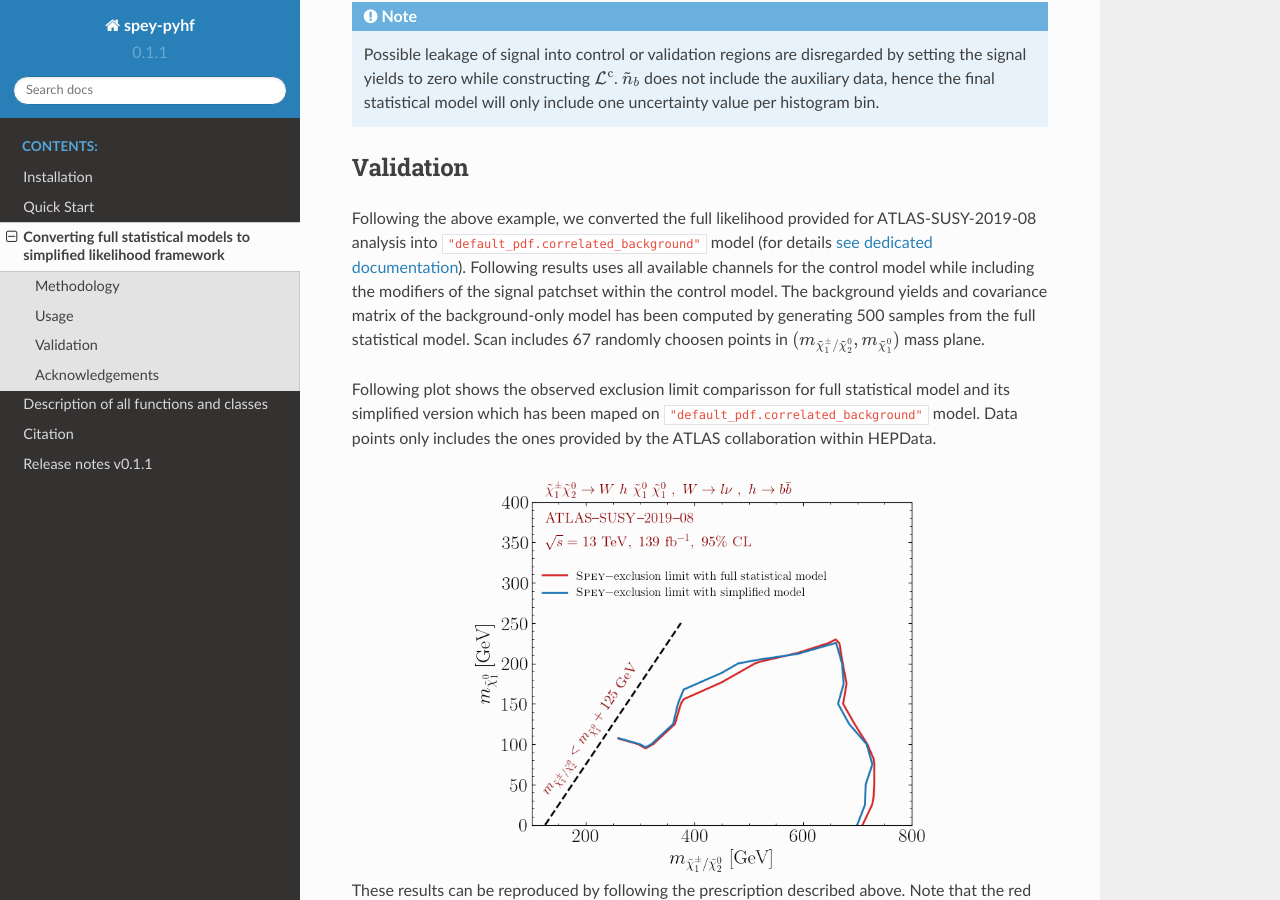
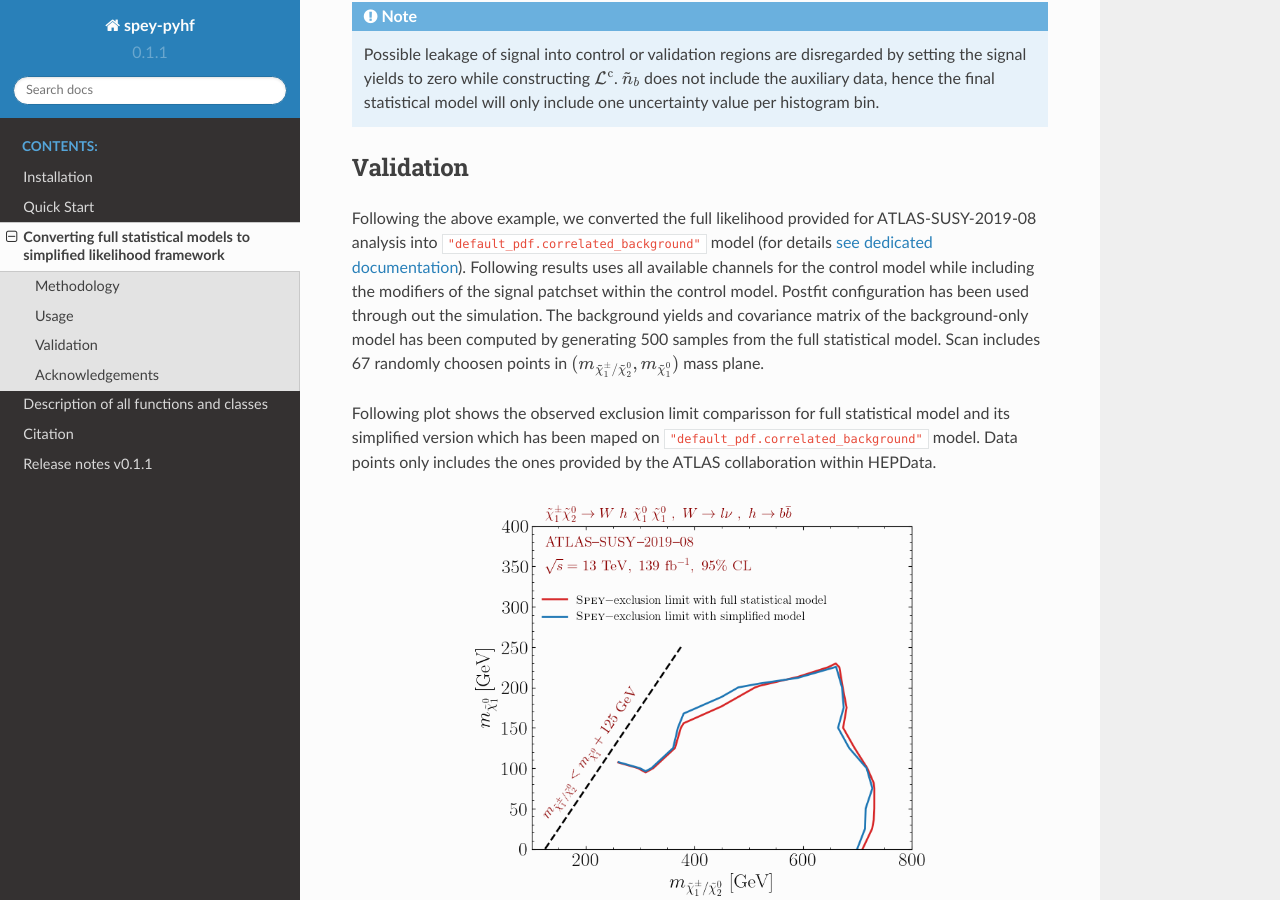
Before and after one commit to SpeysideHEP/spey-pyhf, a Sphinx documentation site: the page built from docs/simplify.rst, in a window 1280 px wide and 900 px high, scrolled down 3057 px. Built offline with Sphinx 7.4.7 and the Read the Docs theme 2.0.0, drawn with Linux system fonts in a browser that asks for light colours.

Commit message:
extend doc

```diff
--- a/docs/simplify.rst
+++ b/docs/simplify.rst
@@ -158,9 +158,10 @@ Following the above example, we converted the full likelihood provided for ATLAS
 into ``"default_pdf.correlated_background"`` model (for details
 `see dedicated documentation <https://speysidehep.github.io/spey/plugins.html#default-plug-ins>`_).
 Following results uses all available channels for the control model while including the modifiers of the
-signal patchset within the control model. The background yields and covariance matrix of the background-only
-model has been computed by generating 500 samples from the full statistical model. Scan includes 67 randomly
-choosen points in :math:`(m_{\tilde{\chi}^\pm_1/\tilde{\chi}^0_2},m_{\tilde{\chi}_1^0})` mass plane.
+signal patchset within the control model. Postfit configuration has been used through out the simulation.
+The background yields and covariance matrix of the background-only model has been computed by generating
+500 samples from the full statistical model. Scan includes 67 randomly choosen points in
+:math:`(m_{\tilde{\chi}^\pm_1/\tilde{\chi}^0_2},m_{\tilde{\chi}_1^0})` mass plane.
 
 Following plot shows the observed exclusion limit comparisson for full statistical model and its simplified
 version which has been maped on ``"default_pdf.correlated_background"`` model. Data points only includes the
```
